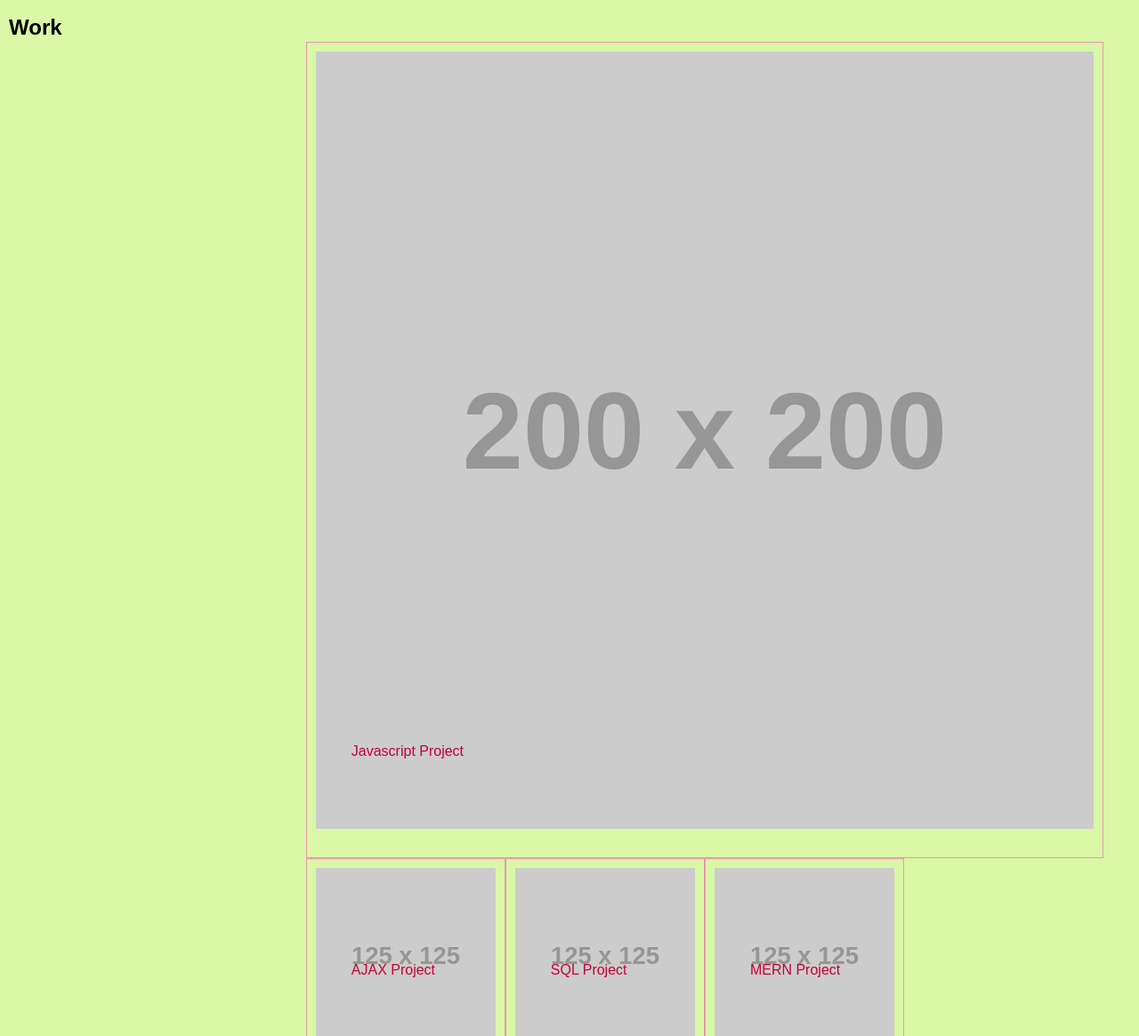
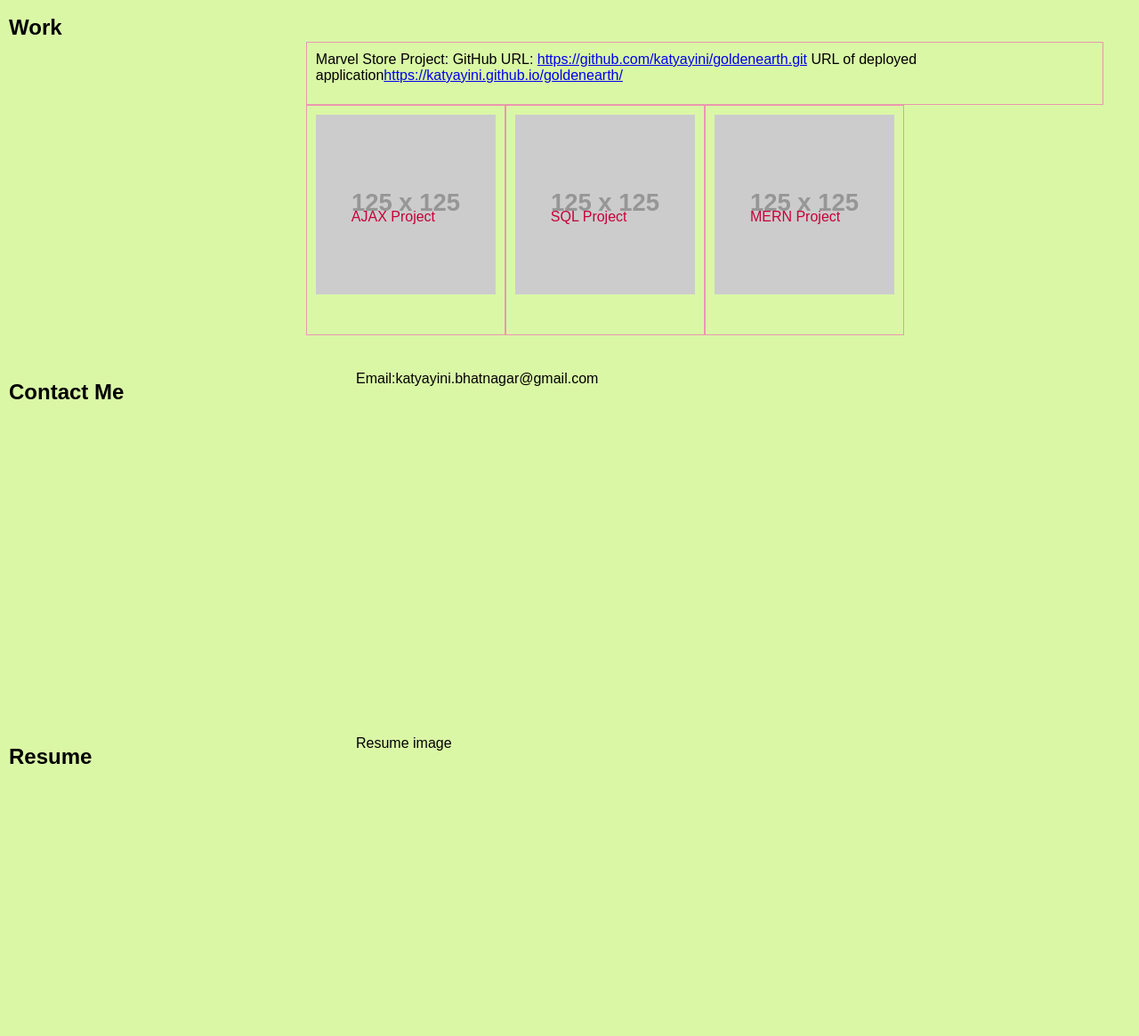
Before and after one commit to katyayini/colors, a plain HTML site: page index.html in a window 1280 px wide. Shown: the part 538-1703 px from the top of the page at 89% size. Drawn offline with Linux system fonts and the light colour scheme; placeholder pictures from the web are drawn by us.

Commit message:
https://katyayini.github.io/goldenearth/

```diff
--- a/index.html
+++ b/index.html
@@ -32,8 +32,9 @@
             <h2>Work</h2>
             <div class="work1">
                 <section class="card first-card">
-                    <img src="https://via.placeholder.com/200" alt="JavaScript Project" />
-                    <p>Javascript Project</p>
+                    Marvel Store Project:
+                    GitHub URL:  <a href="https://github.com/katyayini/goldenearth.git">https://github.com/katyayini/goldenearth.git</a>
+                    URL of deployed application<a href="https://katyayini.github.io/goldenearth/">https://katyayini.github.io/goldenearth/</a>
                 </section>
                 <section class="card">
                     <img src="https://via.placeholder.com/125" alt="AJAX Project" />
```
